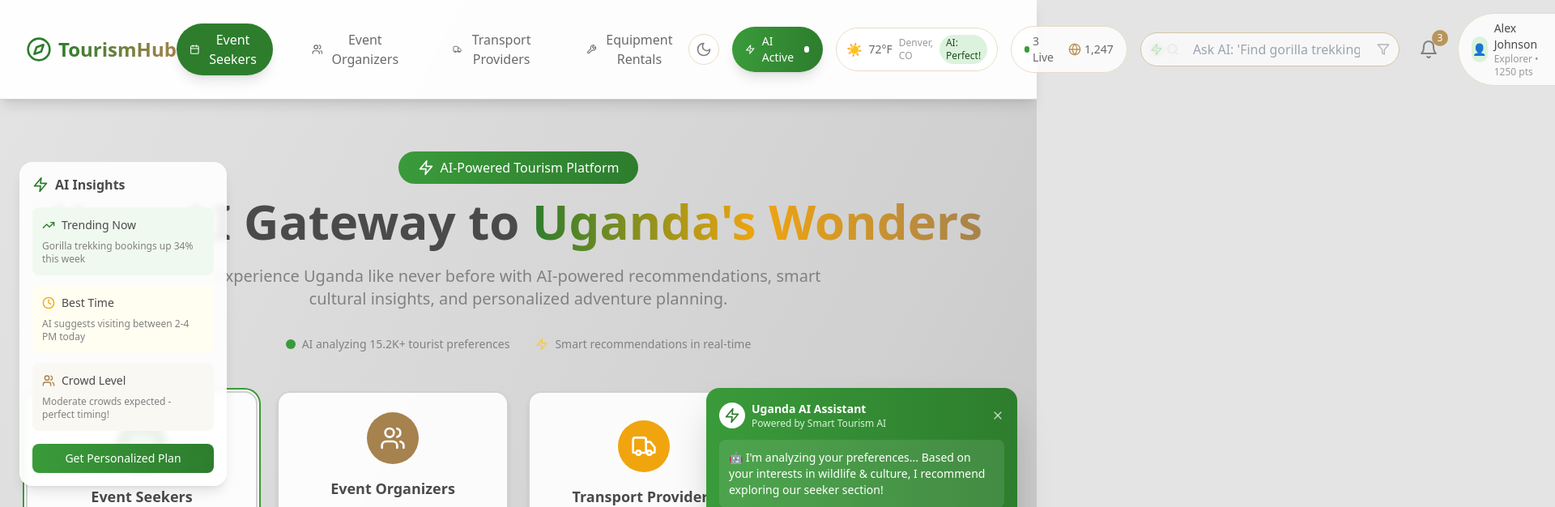
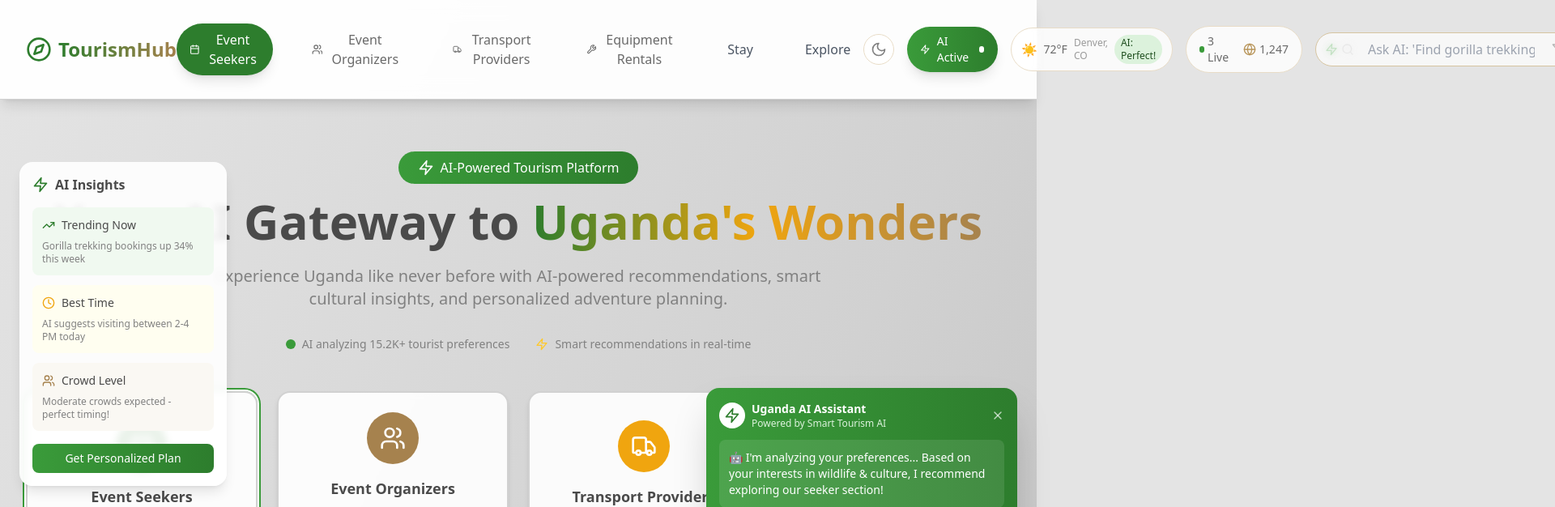
Before and after one commit to seniormugambe/Triplugs, a React (Vite) app: page / in a window 1280 px wide. Shown: the top 626 px of the page at 81% size, 1920 px wide, since content can reach past the window. Built offline with nearby package versions, Linux system fonts and the light colour scheme.

Commit message:
Updated App.tsx

```diff
--- a/src/App.tsx
+++ b/src/App.tsx
@@ -1140,6 +1140,26 @@ function App() {
                   </button>
                 );
               })}
+              <button
+                onClick={() => setActiveTab('accommodation')}
+                className={`px-4 py-2 rounded-lg font-medium transition-all ${
+                  activeTab === 'accommodation'
+                    ? 'bg-cyan-600 text-white shadow-lg'
+                    : 'text-gray-600 hover:text-cyan-600 hover:bg-cyan-50'
+                }`}
+              >
+                Stay
+              </button>
+              <button
+                onClick={() => setActiveTab('tourism')}
+                className={`px-4 py-2 rounded-lg font-medium transition-all ${
+                  activeTab === 'tourism'
+                    ? 'bg-cyan-600 text-white shadow-lg'
+                    : 'text-gray-600 hover:text-cyan-600 hover:bg-cyan-50'
+                }`}
+              >
+                Explore
+              </button>
             </nav>
 
             <div className="flex items-center space-x-4">
```
